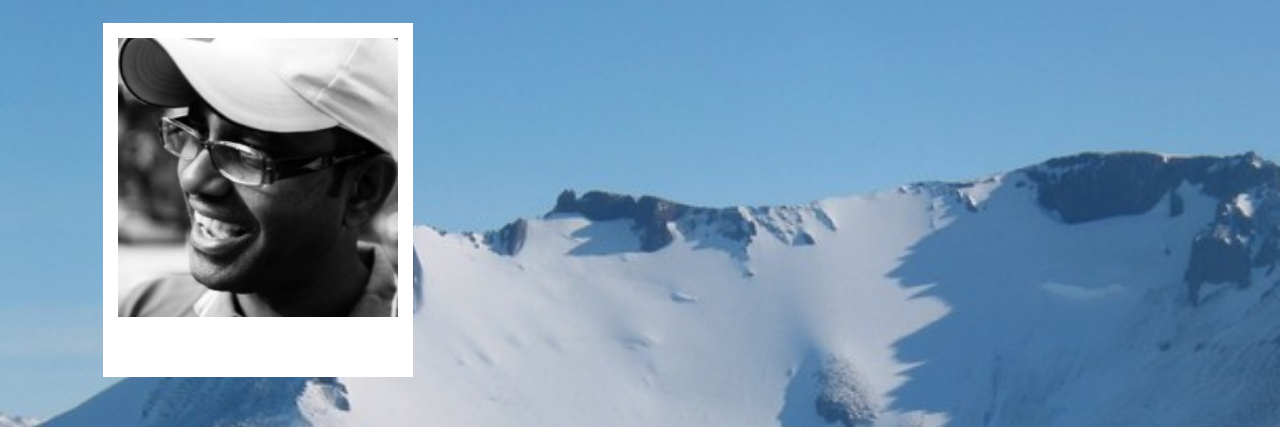
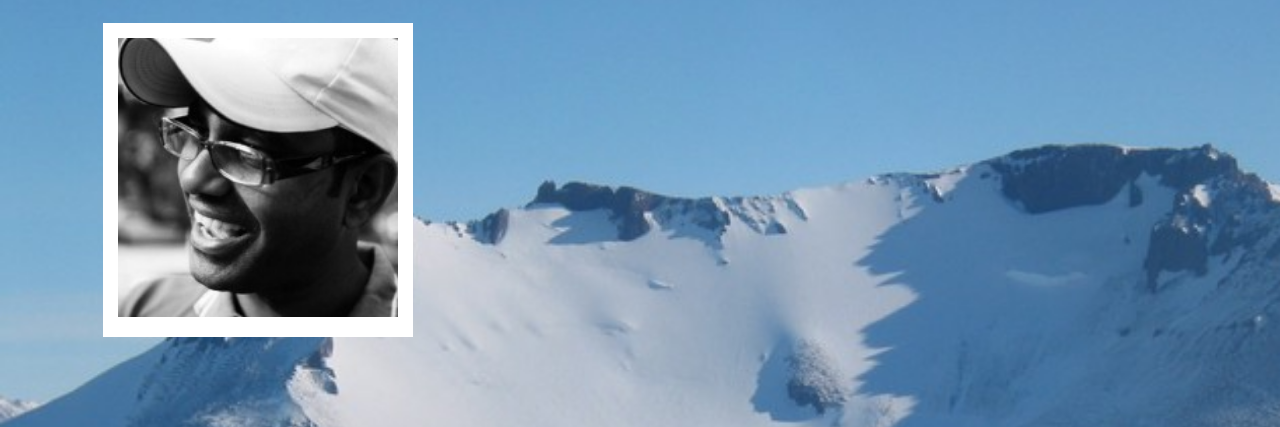
Before and after one commit to javedchowdhury/homework6, a plain HTML site: page index.html in a window 1280 px wide. Shown: the part 69-496 px from the top of the page. Drawn offline with nearby package versions, Linux system fonts and the light colour scheme.

Commit message:
Update file

```diff
--- a/assets/css/style.css
+++ b/assets/css/style.css
@@ -86,7 +86,7 @@ body {
     border-style: solid;
     border-color: white;
     border-width: 15px;
-    border-bottom-width: 60px;
+    border-bottom-width: 20px;
 }
 
 .bg-secondary {
```
